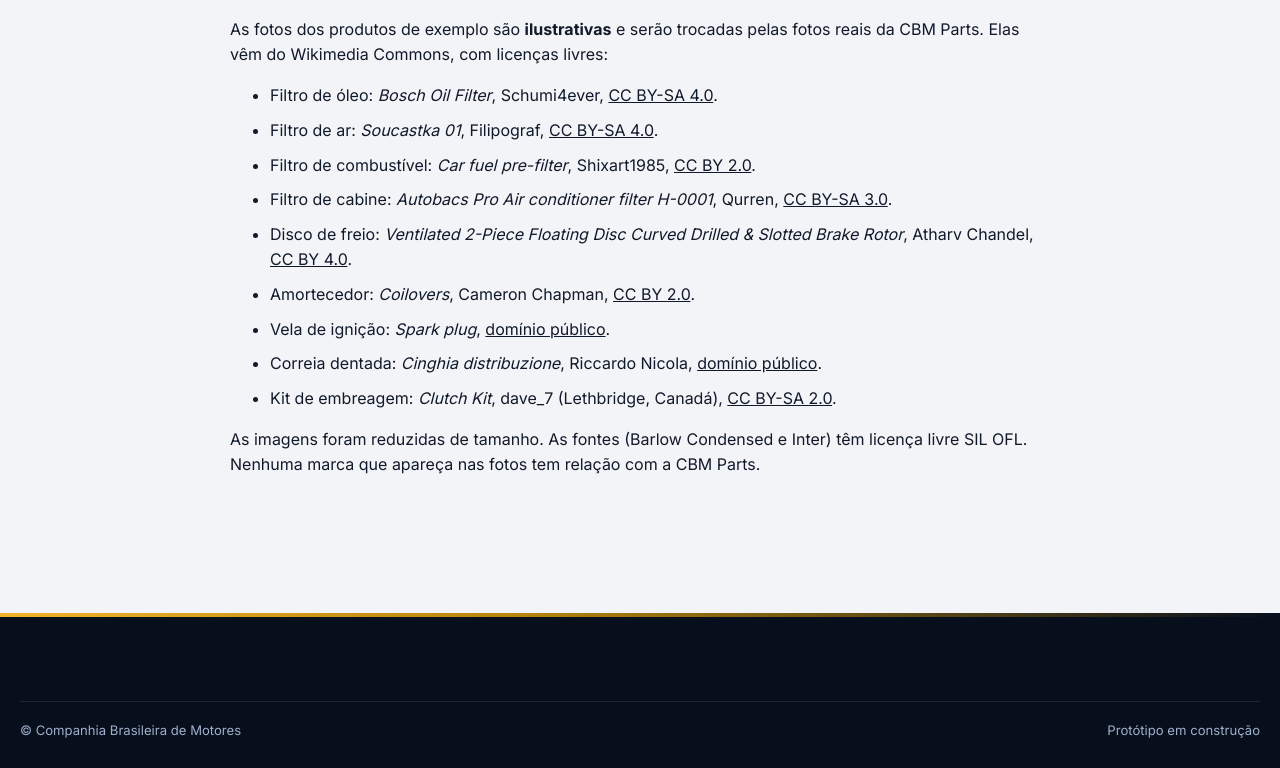
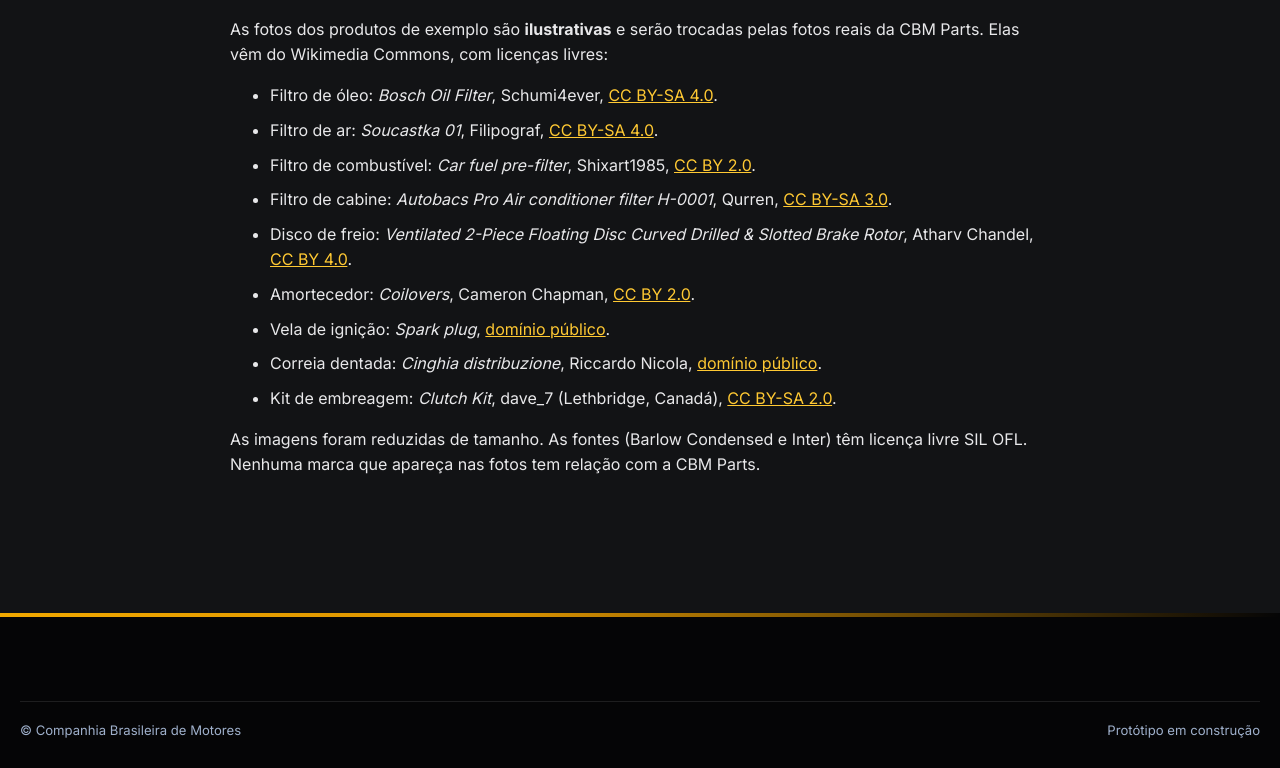
Before and after one commit to xANDE-git/cbm-parts-site, a website with bundled scripts: page public/creditos.html in a window 1280 px wide. Shown: the part 237-1005 px from the top of the page. Built offline with nearby package versions, Linux system fonts and the light colour scheme.

Commit message:
Tema preto como padrão; azul guardado em ?tema=azul

```diff
--- a/public/style.css
+++ b/public/style.css
@@ -365,3 +365,7 @@ html[data-tema="preto"] {
 [data-tema="preto"] .kicker { color: var(--ouro); }
 [data-tema="preto"] .cartao .cat-nome { color: var(--ouro); }
 [data-tema="preto"] .creditos a { color: var(--ouro-claro); }
+
+/* O botão de trocar tema fica escondido para o cliente ver só o preto.
+   Para mostrar de novo, apague a linha abaixo. O tema azul continua em ?tema=azul. */
+.tema-btn { display: none; }
--- a/public/tema.js
+++ b/public/tema.js
@@ -1,9 +1,9 @@
 // Escolhe o tema do site: "azul" (azul e dourado) ou "preto" (preto e cinza).
-// Vale o que vier no endereço (?tema=preto), depois o último escolhido, depois "azul".
+// Vale o que vier no endereço (?tema=preto), depois o último escolhido, depois "preto" (padrão).
 (function () {
   var html = document.documentElement;
   if (!document.querySelector('.painel') && location.pathname.indexOf('/admin') !== 0) {
-    var tema = 'azul';
+    var tema = 'preto';
     try {
       var url = new URLSearchParams(location.search).get('tema');
       if (url === 'preto' || url === 'azul') sessionStorage.setItem('tema', url);
```
Also changed, not shown: README.md.
